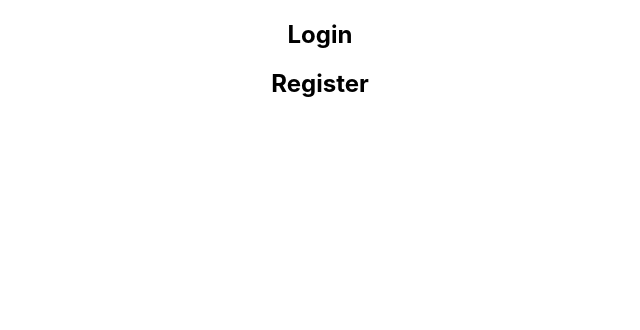
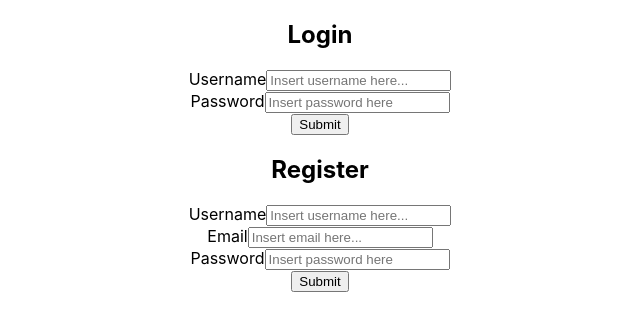
Before and after one commit to gtinsley99/chat-frontend, a React (Create React App) app: page / in a window 1280 px wide. Shown: the top 330 px of the page, without its empty margins (320-960 px from the left). Built offline with nearby package versions, Linux system fonts and the light colour scheme; the HTML template or start-up script is replaced by a standard one.

Commit message:
basic login/register added

```diff
--- a/src/components/login/Login.jsx
+++ b/src/components/login/Login.jsx
@@ -4,6 +4,17 @@ const Login = () => {
     return(
         <div>
             <h2>Login</h2>
+            <form>
+                <div>
+                    <label>Username</label>
+                    <input placeholder="Insert username here..." />
+                </div>
+                <div>
+                    <label>Password</label>
+                    <input placeholder="Insert password here" type="password" />
+                </div>
+                <button type="submit">Submit</button>
+            </form>
         </div>
     );
 };
--- a/src/components/register/Register.jsx
+++ b/src/components/register/Register.jsx
@@ -4,6 +4,21 @@ const Register = () => {
     return(
         <div>
             <h2>Register</h2>
+            <form>
+                <div>
+                    <label>Username</label>
+                    <input placeholder="Insert username here..." />
+                </div>
+                <div>
+                    <label>Email</label>
+                    <input placeholder="Insert email here..." type="email" />
+                </div>
+                <div>
+                    <label>Password</label>
+                    <input placeholder="Insert password here" type="password" />
+                </div>
+                <button type="submit">Submit</button>
+            </form>
         </div>
     );
 };
```
